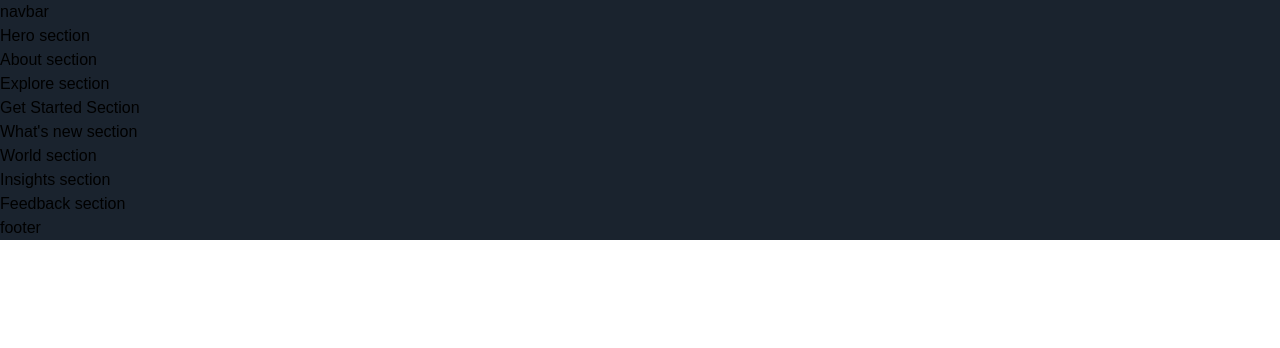
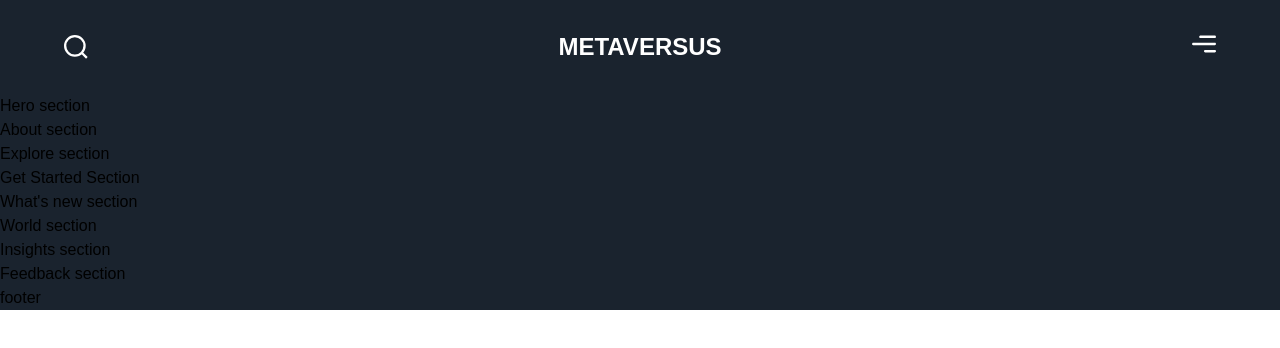
Before and after one commit to OskarS99/Metaverse-Page, a Next.js app: page / in a window 1280 px wide. Shown: the top 348 px of the page. Built offline with nearby package versions, Linux system fonts and the light colour scheme; a web font is replaced by a local one.

Commit message:
Navbar components created

```diff
--- a/components/Navbar.jsx
+++ b/components/Navbar.jsx
@@ -1,9 +1,33 @@
-'use client';
+"use client";
+
+import { motion } from "framer-motion";
+import styles from "../styles";
+import { navVariants } from "../utils/motion";
 
 const Navbar = () => (
-  <nav>
-    navbar
-  </nav>
+  <motion.nav
+    variants={navVariants}
+    initial="hidden"
+    whileInView="show"
+    className={`${styles.xPaddings} py-8 relative`}
+  >
+    <div className="absolute w-[50%] inset-0" />
+    <div className={`${styles.innerWidth} mx-auto flex justify-between gap-8`}>
+      <img
+        src="/search.svg"
+        alt="search"
+        className="w-[24px] h-24px object-contain"
+      />
+      <h2 className="font-extrabold text-[24px] leading-[30px] text-white">
+        METAVERSUS
+      </h2>
+      <img
+        src="/menu.svg"
+        alt="menu"
+        className="w-[24px] h-[24px] object-contains"
+      />
+    </div>
+  </motion.nav>
 );
 
 export default Navbar;
```
